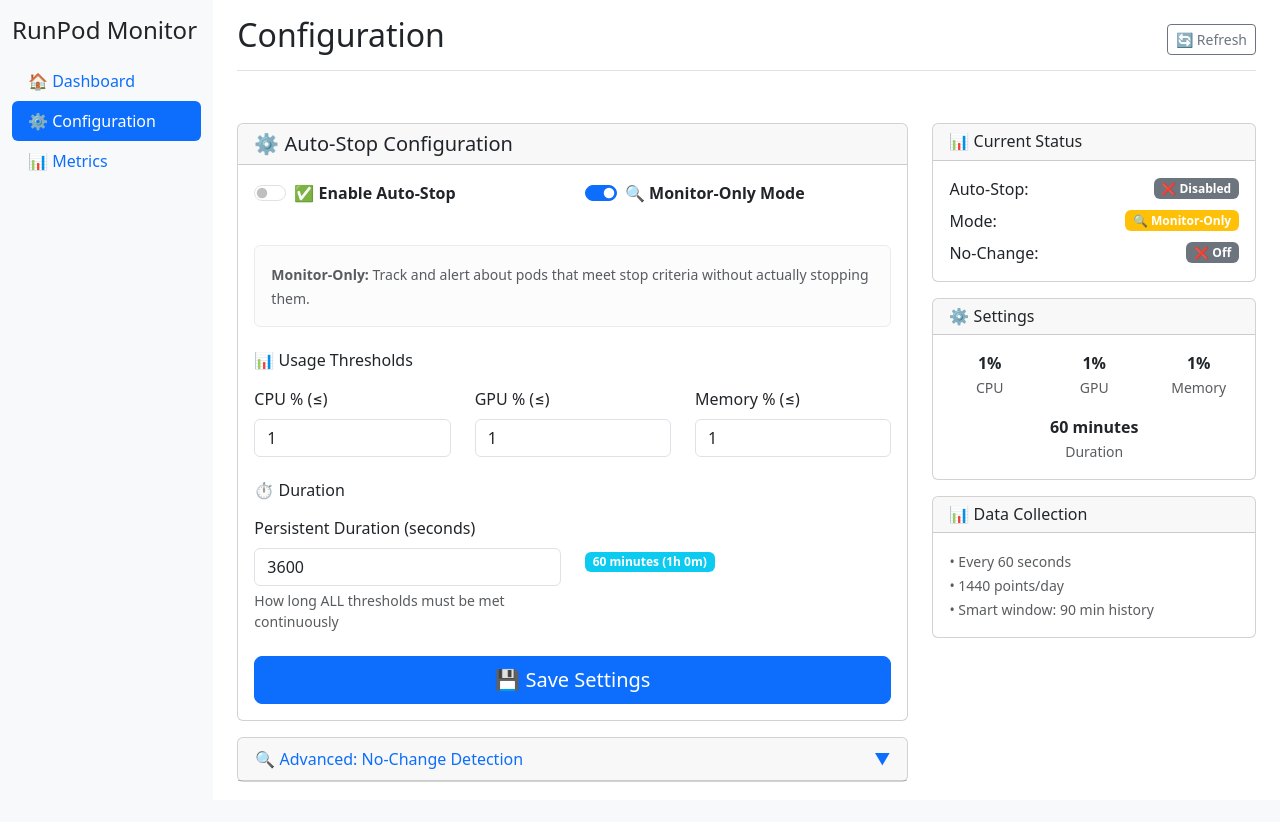
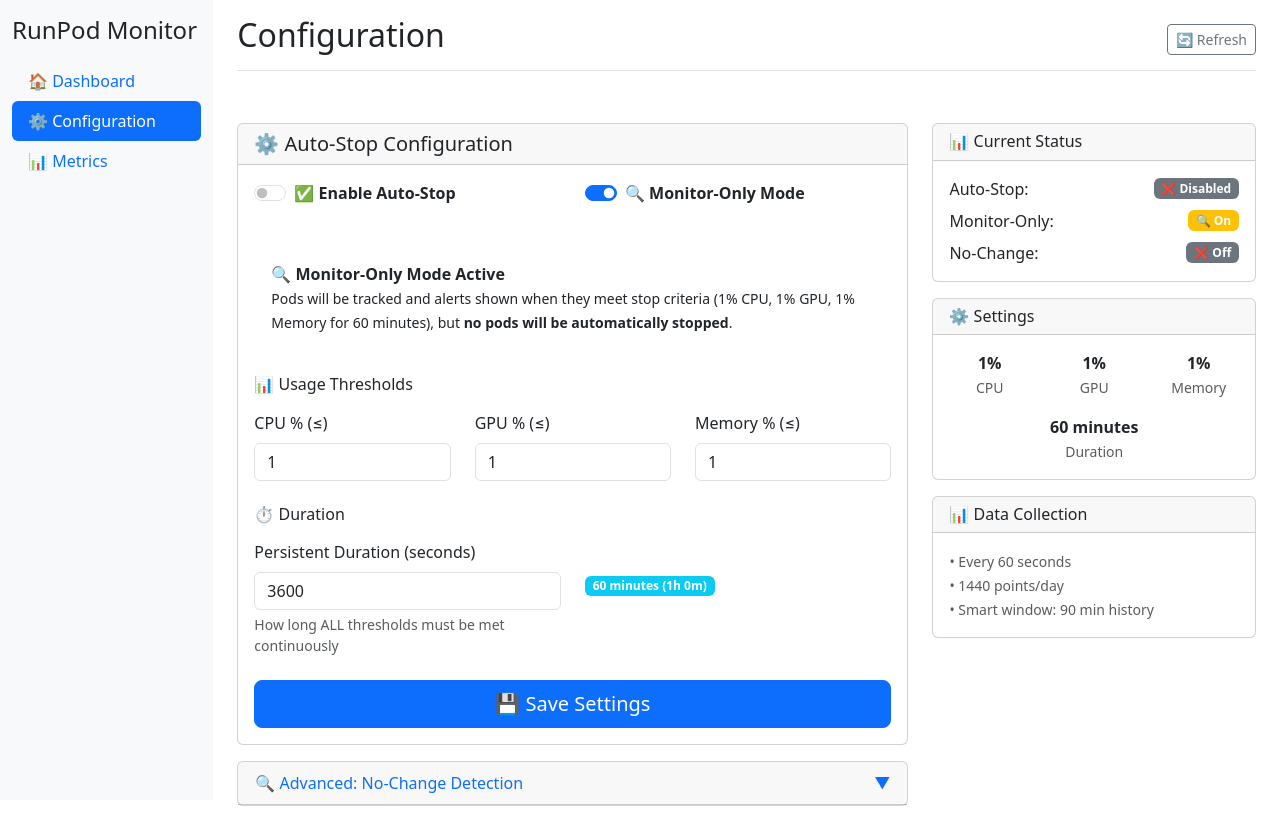
Before and after one commit to justinwlin/Runpod-Idle-Pod-Monitor, a FastAPI app: page /config in a window 1280 px wide. Before the commit the page ends 782 px from the top, so only its background shows below. Run offline with FastAPI, Linux system fonts and the light colour scheme; data that the repository does not hold is empty; some libraries are stand-ins or nearby versions.

Commit message:
adding bit clean up

```diff
--- a/runpod_monitor/main.py
+++ b/runpod_monitor/main.py
@@ -518,16 +518,23 @@
                             print(f"  📊 {pod_name}: CPU={cpu}%, GPU={gpu_util:.1f}%, Memory={memory}% (Δ={change_rate['total_change']:.1f}% over {config['auto_stop']['thresholds']['duration']//60}min)")
 
                             # Check auto-stop conditions immediately after data collection
-                            if config['auto_stop']['enabled'] and should_monitor_pod(pod):
-                                exclude_list = config.get('auto_stop', {}).get('exclude_pods', [])
-                                if data_tracker.check_auto_stop_conditions(pod_id, config['auto_stop']['thresholds'], exclude_list):
-                                    print(f"⚠️  Pod '{pod_name}' ({pod_id}) meets auto-stop conditions. Stopping...")
+                            auto_stop_config = config.get('auto_stop', {})
+                            enabled = auto_stop_config.get('enabled', False)
+                            monitor_only = auto_stop_config.get('monitor_only', False)
 
-                                    result = stop_pod(pod_id)
-                                    if result and result.get('podStop'):
-                                        print(f"✓ Pod '{pod_name}' stopped successfully")
-                                    else:
-                                        print(f"✗ Failed to stop pod '{pod_name}'")
+                            if (enabled or monitor_only) and should_monitor_pod(pod):
+                                exclude_list = auto_stop_config.get('exclude_pods', [])
+                                if data_tracker.check_auto_stop_conditions(pod_id, auto_stop_config.get('thresholds', {}), exclude_list):
+                                    if monitor_only:
+                                        print(f"🔍 MONITOR-ONLY: Pod '{pod_name}' ({pod_id}) meets auto-stop conditions (would be stopped)")
+                                    elif enabled:
+                                        print(f"⚠️  Pod '{pod_name}' ({pod_id}) meets auto-stop conditions. Stopping...")
+
+                                        result = stop_pod(pod_id)
+                                        if result and result.get('podStop'):
+                                            print(f"✓ Pod '{pod_name}' stopped successfully")
+                                        else:
+                                            print(f"✗ Failed to stop pod '{pod_name}'")
                         else:
                             print(f"  ⏸️  {pod_name} ({status})")
                 else:
--- a/runpod_monitor/web_server.py
+++ b/runpod_monitor/web_server.py
@@ -72,13 +72,13 @@
             monitoring_thread.start()
             auto_stop_enabled = config.get('auto_stop', {}).get('enabled', False)
             monitor_only = config.get('auto_stop', {}).get('monitor_only', False)
-            if auto_stop_enabled:
-                if monitor_only:
-                    print("✅ Background monitoring started (Monitor-Only mode)")
-                else:
-                    print("✅ Background monitoring started (Auto-Stop active)")
+
+            if monitor_only:
+                print("✅ Background monitoring started (Monitor-Only mode)")
+            elif auto_stop_enabled:
+                print("✅ Background monitoring started (Auto-Stop active)")
             else:
-                print("✅ Background data collection started (Auto-Stop disabled)")
+                print("✅ Background data collection started (Monitoring disabled)")
         else:
             print("ℹ️  Monitoring already running")
     else:
@@ -266,27 +266,46 @@
     else:
         status_msg = "⚠️  Configuration updated in memory but failed to save to file"
 
-    # Start or stop monitoring based on enabled state
-    if enabled:
+    # Start or stop monitoring based on enabled OR monitor_only state
+    if enabled or monitor_only:
         start_monitoring_background()
-        monitoring_status = "🔄 Data collection started automatically"
+        if monitor_only:
+            monitoring_status = "🔍 Monitor-only data collection active"
+        else:
+            monitoring_status = "⚡ Auto-stop data collection active"
     else:
         stop_monitoring_background()
         monitoring_status = "⏸️ Data collection stopped"
 
-    # Render the current settings partial with updated config
-    current_settings_html = templates.get_template("current_settings.html").render({"config": current_config})
+    # Render the status overview with updated config
+    status_overview_html = f'''
+        <div class="d-flex justify-content-between align-items-center mb-2">
+            <span>Auto-Stop:</span>
+            {'<span class="badge bg-success">✅ Enabled</span>' if enabled else '<span class="badge bg-secondary">❌ Disabled</span>'}
+        </div>
 
-    # Return both the success message and updated current settings using hx-swap-oob
+        <div class="d-flex justify-content-between align-items-center mb-2">
+            <span>Monitor-Only:</span>
+            {'<span class="badge bg-warning">🔍 On</span>' if monitor_only else '<span class="badge bg-secondary">❌ Off</span>'}
+        </div>
+
+        <div class="d-flex justify-content-between align-items-center">
+            <span>No-Change:</span>
+            {'<span class="badge bg-success">✅ On</span>' if detect_no_change else '<span class="badge bg-secondary">❌ Off</span>'}
+        </div>
+    '''
+
+    # Return both the success message and updated status overview using hx-swap-oob
     return HTMLResponse(f'''
         <div class="alert alert-success" role="alert">
             {status_msg}<br>
             <small>Auto-stop {'enabled' if enabled else 'disabled'}, persistent duration: {duration}s ({duration//60} minutes)</small><br>
+            <small>Monitor-only {'enabled' if monitor_only else 'disabled'}</small><br>
             <small>No-change detection {'enabled' if detect_no_change else 'disabled'}</small><br>
             <small>{monitoring_status}</small>
         </div>
-        <div id="current-settings" hx-swap-oob="innerHTML">
-            {current_settings_html}
+        <div id="status-overview" hx-swap-oob="innerHTML">
+            {status_overview_html}
         </div>
     ''')
 
--- a/templates/config.html
+++ b/templates/config.html
@@ -53,10 +53,24 @@
                         </div>
                     </div>
 
-                    <div class="alert alert-light mb-4">
-                        <small class="text-muted">
-                            <strong>Monitor-Only:</strong> Track and alert about pods that meet stop criteria without actually stopping them.
-                        </small>
+                    <!-- Dynamic Status Info -->
+                    <div class="alert mb-4" id="status-info-card">
+                        {% if config.auto_stop.enabled %}
+                            <div class="alert-danger">
+                                <strong>⚡ Auto-Stop Active</strong><br>
+                                <small>Pods will be monitored and <strong>automatically stopped</strong> when they meet stop criteria ({{ config.auto_stop.thresholds.max_cpu_percent }}% CPU, {{ config.auto_stop.thresholds.max_gpu_percent }}% GPU, {{ config.auto_stop.thresholds.max_memory_percent }}% Memory for {{ (config.auto_stop.thresholds.duration // 60) }} minutes).</small>
+                            </div>
+                        {% elif config.auto_stop.monitor_only %}
+                            <div class="alert-warning">
+                                <strong>🔍 Monitor-Only Mode Active</strong><br>
+                                <small>Pods will be tracked and alerts shown when they meet stop criteria ({{ config.auto_stop.thresholds.max_cpu_percent }}% CPU, {{ config.auto_stop.thresholds.max_gpu_percent }}% GPU, {{ config.auto_stop.thresholds.max_memory_percent }}% Memory for {{ (config.auto_stop.thresholds.duration // 60) }} minutes), but <strong>no pods will be automatically stopped</strong>.</small>
+                            </div>
+                        {% else %}
+                            <div class="alert-secondary">
+                                <strong>💤 All Monitoring Disabled</strong><br>
+                                <small>No pod monitoring, alerts, or automatic actions will occur.</small>
+                            </div>
+                        {% endif %}
                     </div>
 
                     <!-- Thresholds -->
@@ -154,7 +168,7 @@
             <div class="card-header">
                 <h6 class="mb-0">📊 Current Status</h6>
             </div>
-            <div class="card-body">
+            <div class="card-body" id="status-overview">
                 <div class="d-flex justify-content-between align-items-center mb-2">
                     <span>Auto-Stop:</span>
                     {% if config.auto_stop.enabled %}
@@ -165,11 +179,11 @@
                 </div>
 
                 <div class="d-flex justify-content-between align-items-center mb-2">
-                    <span>Mode:</span>
+                    <span>Monitor-Only:</span>
                     {% if config.auto_stop.monitor_only %}
-                        <span class="badge bg-warning">🔍 Monitor-Only</span>
+                        <span class="badge bg-warning">🔍 On</span>
                     {% else %}
-                        <span class="badge bg-primary">⚡ Active</span>
+                        <span class="badge bg-secondary">❌ Off</span>
                     {% endif %}
                 </div>
 
@@ -402,6 +416,60 @@
     }
 });
 
+// Setup toggle logic for mutually exclusive behavior
+function setupToggleLogic() {
+    const enabledCheckbox = document.getElementById('enabled');
+    const monitorOnlyCheckbox = document.getElementById('monitor_only');
+
+    // Make them mutually exclusive
+    enabledCheckbox.addEventListener('change', function() {
+        if (this.checked) {
+            monitorOnlyCheckbox.checked = false;
+        }
+        updateStatusCard();
+    });
+
+    monitorOnlyCheckbox.addEventListener('change', function() {
+        if (this.checked) {
+            enabledCheckbox.checked = false;
+        }
+        updateStatusCard();
+    });
+
+    function updateStatusCard() {
+        const enabled = enabledCheckbox.checked;
+        const monitorOnly = monitorOnlyCheckbox.checked;
+        const statusCard = document.getElementById('status-info-card');
+
+        let content = '';
+
+        if (enabled) {
+            content = `
+                <div class="alert-danger">
+                    <strong>⚡ Auto-Stop Active</strong><br>
+                    <small>Pods will be monitored and <strong>automatically stopped</strong> when they meet stop criteria.</small>
+                </div>
+            `;
+        } else if (monitorOnly) {
+            content = `
+                <div class="alert-warning">
+                    <strong>🔍 Monitor-Only Mode Active</strong><br>
+                    <small>Pods will be tracked and alerts shown when they meet stop criteria, but <strong>no pods will be automatically stopped</strong>.</small>
+                </div>
+            `;
+        } else {
+            content = `
+                <div class="alert-secondary">
+                    <strong>💤 All Monitoring Disabled</strong><br>
+                    <small>No pod monitoring, alerts, or automatic actions will occur.</small>
+                </div>
+            `;
+        }
+
+        statusCard.innerHTML = content;
+    }
+}
+
 // Initialize tracking when page loads
 document.addEventListener('DOMContentLoaded', function() {
     // Debug checkbox states on page load
@@ -419,6 +487,7 @@
     console.log('  - Monitor-Only Mode: true (checked)');
 
     trackFormChanges();
+    setupToggleLogic();
 });
 </script>
 {% endblock %}
```
Also changed, not shown: server.py (+9 -5 lines), templates/metrics.html (+48 -0 lines), templates/pods_table.html (+36 -36 lines).
